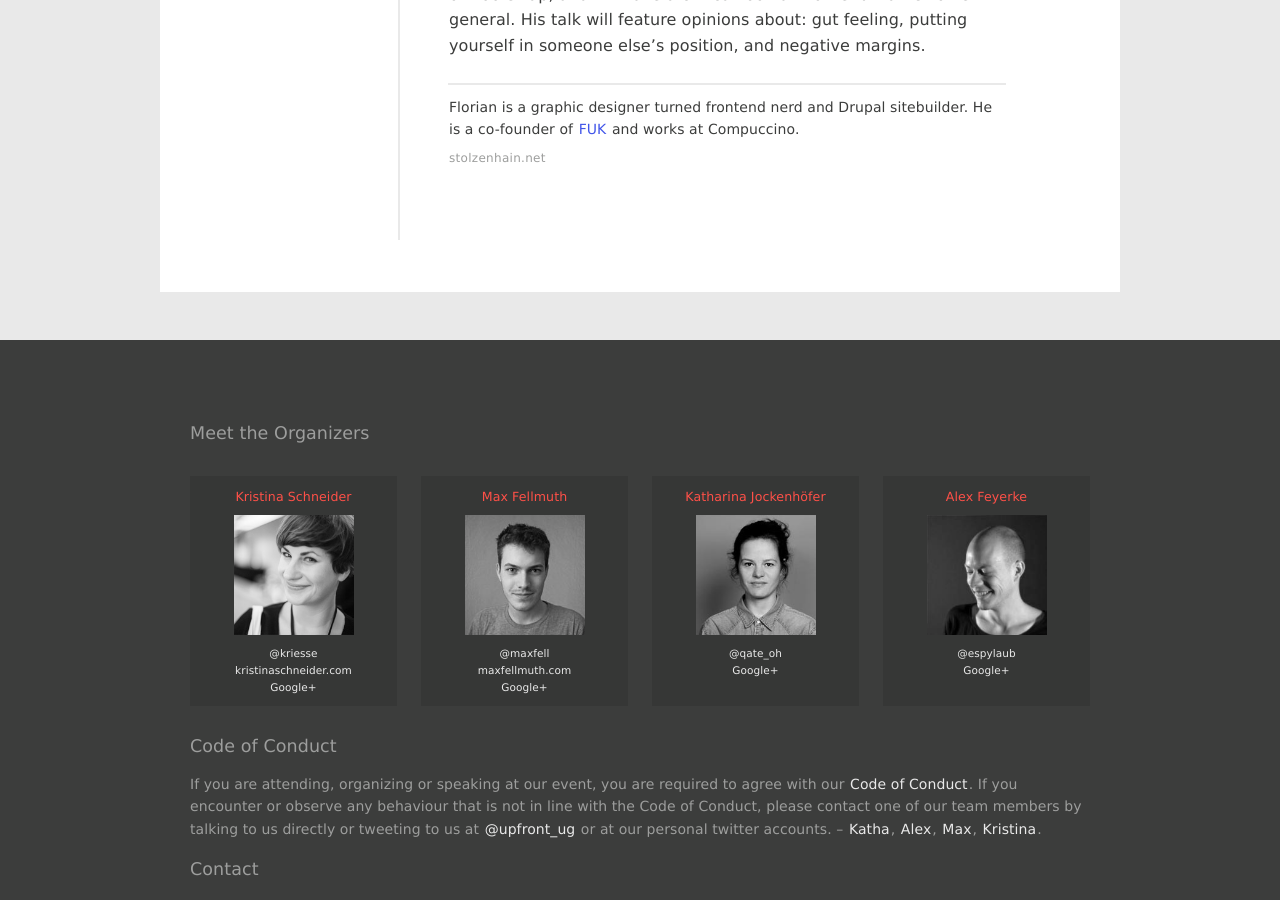
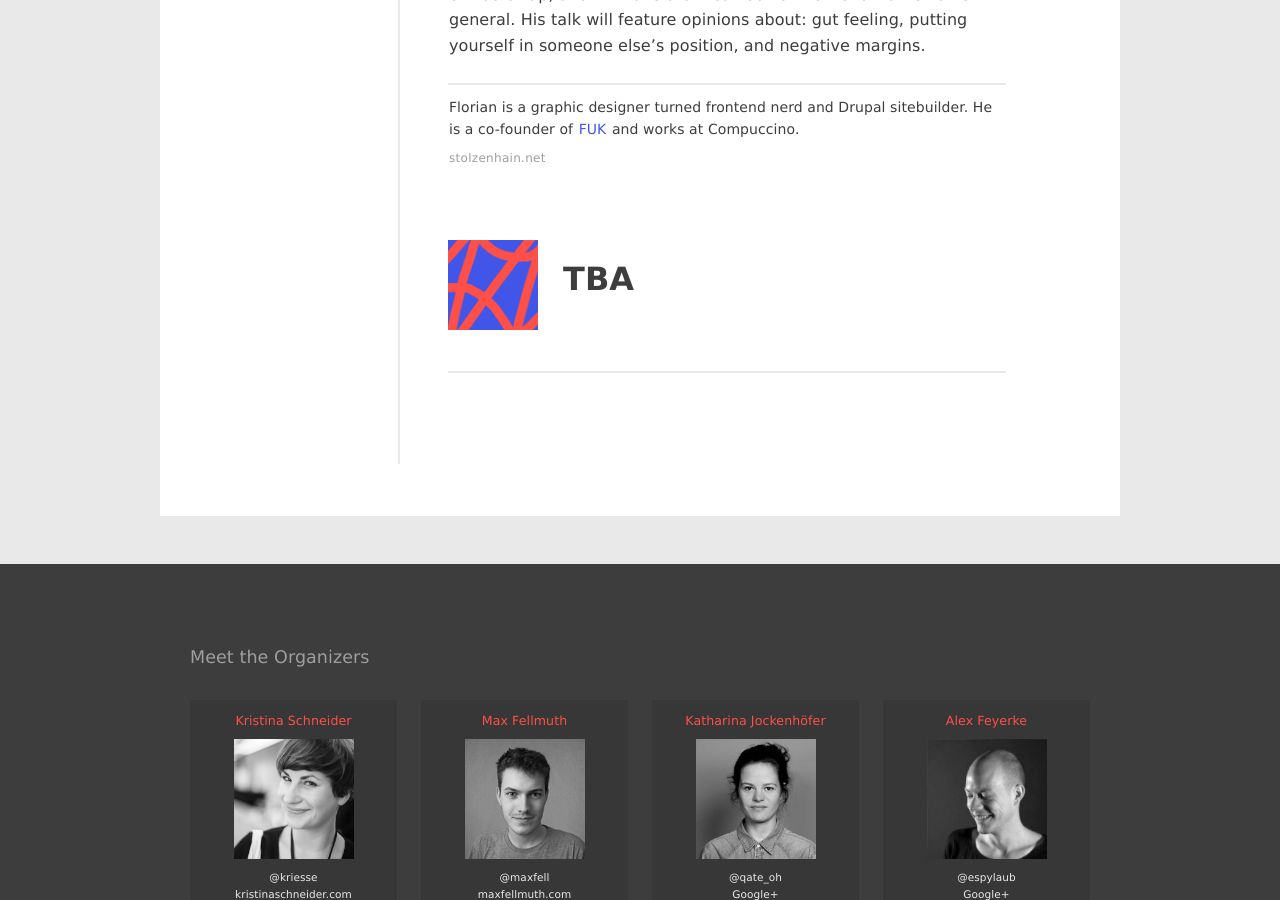
Before and after one commit to upfrontug/upfrontug.github.io, a Jekyll site: the page built from _posts/2016-11-08-meetup.html, in a window 1280 px wide and 900 px high, scrolled down 1229 px. Built offline with Jekyll 4.4.1, drawn with Linux system fonts in a browser that asks for light colours; a script that is not in the unit is left out.

Commit message:
add placeholder for third talk

```diff
--- a/_posts/2016-11-08-meetup.html
+++ b/_posts/2016-11-08-meetup.html
@@ -19,4 +19,9 @@
       links:
         - url: 'http://stolzenhain.net'
           title: 'stolzenhain.net'
+    - name: 'TBA'
+      title: ''
+      picture:
+      desc: ''
+
 ---
```
